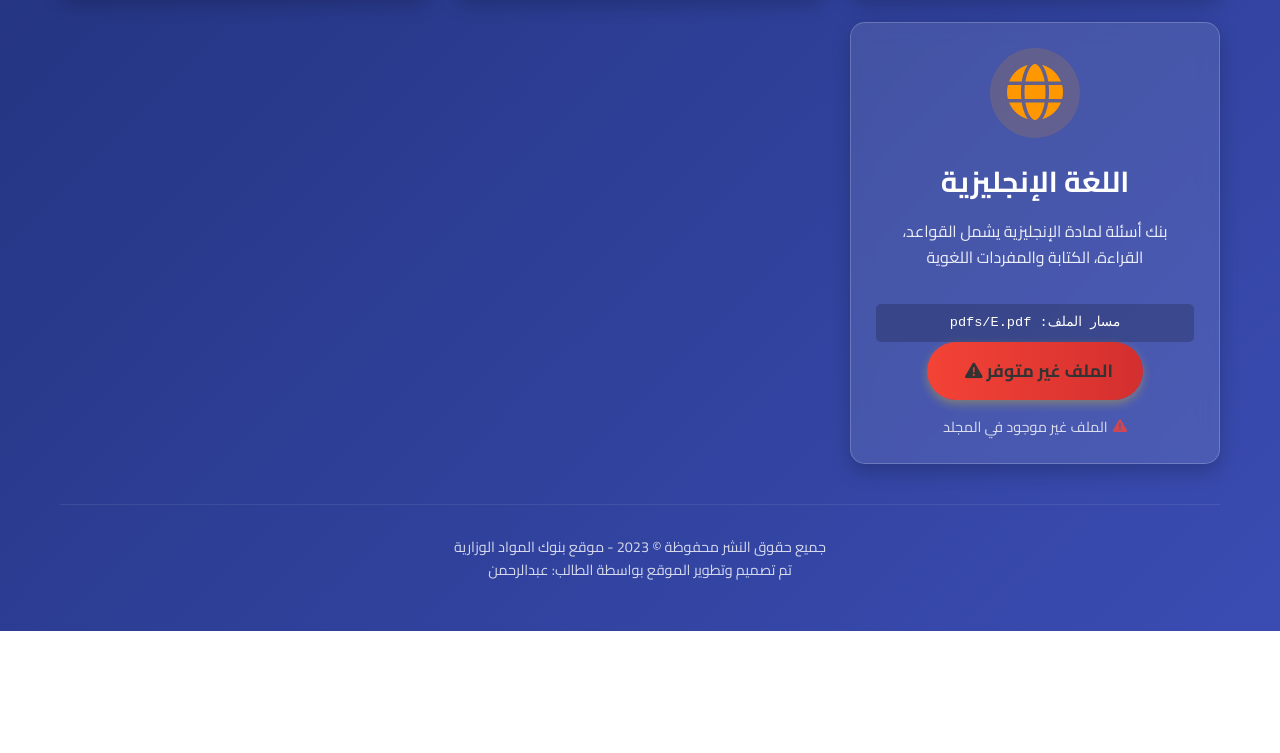
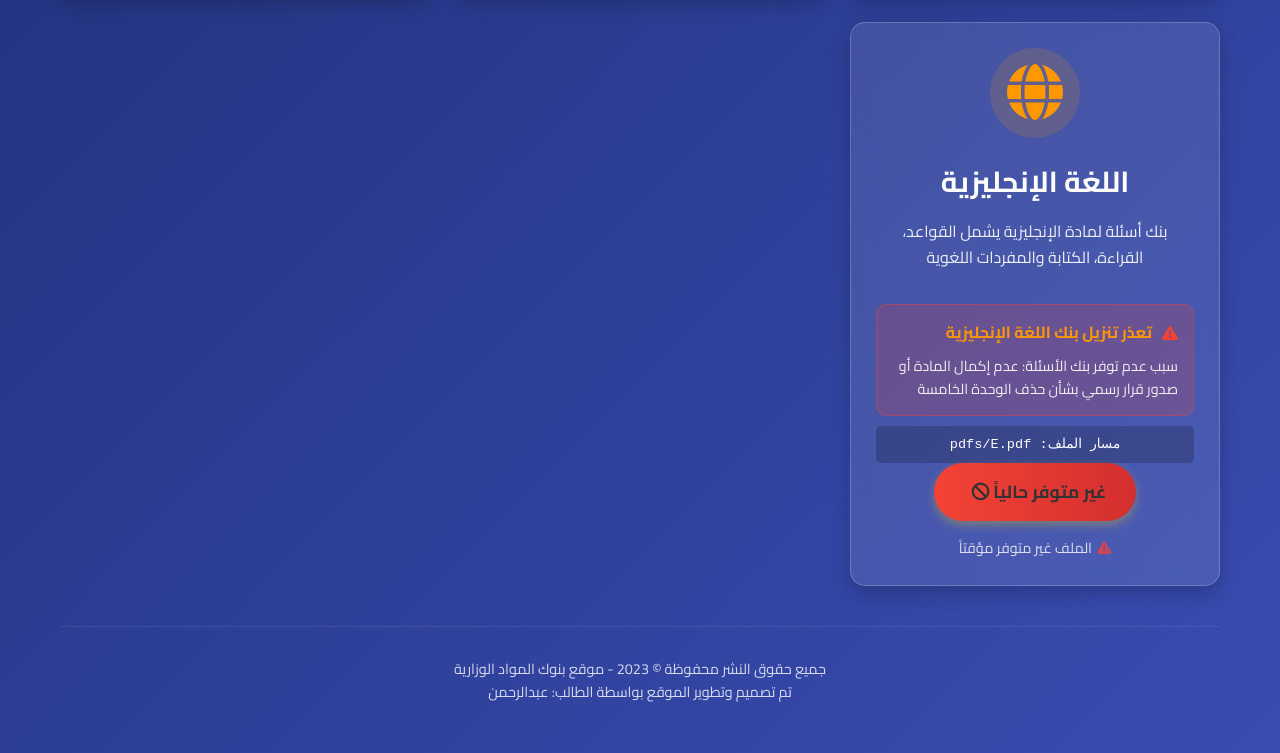
Before and after one commit to farmbot1238/BNK, a plain HTML site: page index.html in a window 1280 px wide. Shown: the part 930-1683 px from the top of the page. Before the commit the page ends 1561 px from the top, so only its background shows below. Drawn offline with Linux system fonts and the light colour scheme; no server answers.

Commit message:
Add unavailable message for English bank download

```diff
--- a/index.html
+++ b/index.html
@@ -183,6 +183,34 @@
             word-break: break-all;
         }
 
+        .unavailable-message {
+            background: rgba(244, 67, 54, 0.2);
+            border: 1px solid rgba(244, 67, 54, 0.4);
+            border-radius: 10px;
+            padding: 15px;
+            margin-top: 15px;
+            text-align: right;
+        }
+
+        .unavailable-message h4 {
+            color: #FF9800;
+            margin-bottom: 8px;
+            display: flex;
+            align-items: center;
+            gap: 10px;
+        }
+
+        .unavailable-message h4 i {
+            color: #f44336;
+        }
+
+        .unavailable-message p {
+            font-size: 0.9rem;
+            opacity: 0.9;
+            margin-bottom: 0;
+            min-height: auto;
+        }
+
         footer {
             text-align: center;
             padding: 30px 0;
@@ -334,13 +362,20 @@
                     </div>
                     <h3>اللغة الإنجليزية</h3>
                     <p>بنك أسئلة لمادة الإنجليزية يشمل القواعد، القراءة، الكتابة والمفردات اللغوية</p>
+
+                    <!-- رسالة تعذر التحميل -->
+                    <div class="unavailable-message">
+                        <h4><i class="fas fa-exclamation-triangle"></i> تعذر تنزيل بنك اللغة الإنجليزية</h4>
+                        <p>سبب عدم توفر بنك الأسئلة: عدم إكمال المادة أو صدور قرار رسمي بشأن حذف الوحدة الخامسة</p>
+                    </div>
+
                     <div class="file-path">مسار الملف: pdfs/E.pdf</div>
-                    <a href="#" class="download-btn" id="english-download">
-                        تنزيل البنك <i class="fas fa-download"></i>
+                    <a href="#" class="download-btn" id="english-download" style="background: linear-gradient(to right, #f44336, #d32f2f); cursor: not-allowed;">
+                        غير متوفر حالياً <i class="fas fa-ban"></i>
                     </a>
                     <div class="download-info">
-                        <i class="fas fa-file-pdf"></i>
-                        <span>الملف: E.pdf</span>
+                        <i class="fas fa-exclamation-triangle" style="color:#f44336"></i>
+                        <span>الملف غير متوفر مؤقتاً</span>
                     </div>
                 </div>
             </div>
@@ -399,7 +434,16 @@
                 const button = document.getElementById(`${subject}-download`);
                 const fileName = fileNames[subject];
 
-                // التحقق من وجود الملف
+                // اللغة الإنجليزية غير متوفرة
+                if (subject === 'english') {
+                    button.onclick = function(e) {
+                        e.preventDefault();
+                        alert(`تعذر تنزيل بنك اللغة الإنجليزية\n\nسبب عدم توفر بنك الأسئلة:\nعدم إكمال المادة أو صدور قرار رسمي بشأن حذف الوحدة الخامسة`);
+                    };
+                    continue;
+                }
+
+                // التحقق من وجود الملف للباقي
                 const fileExists = await checkFileExists(fileUrl);
 
                 if (fileExists) {
```
